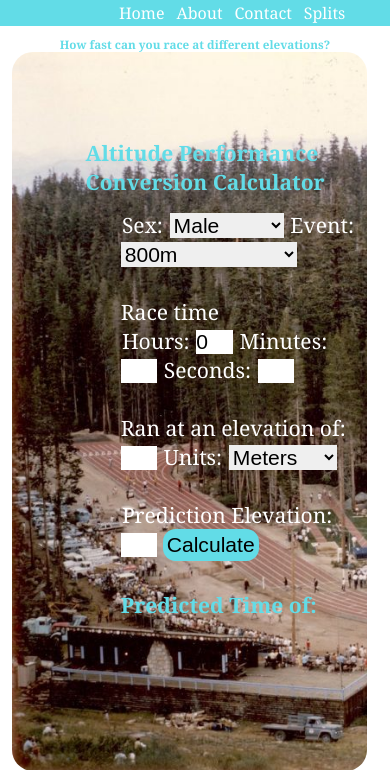
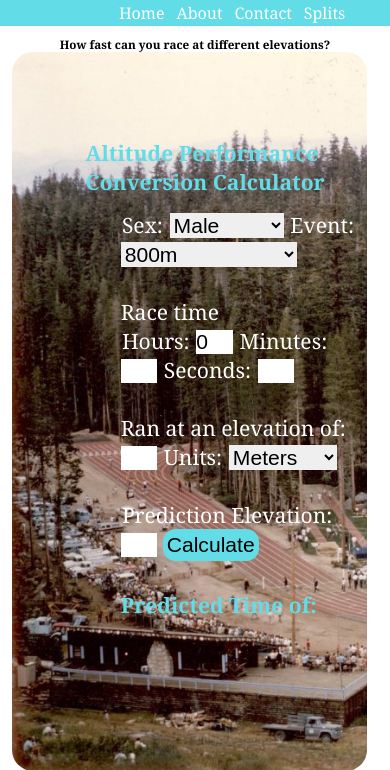
Before and after one commit to alescalera/TrackCalculator, a Flask app: page / in a window 390 px wide. Shown: the top 770 px of the page. Run offline with Flask 2, Linux system fonts and the light colour scheme; some libraries are stand-ins or nearby versions.

Commit message:
removed body
removed body from title css

```diff
--- a/static/css/tracksite.css
+++ b/static/css/tracksite.css
@@ -281,7 +281,7 @@ form{
 	border-radius: 2.5vh;
 }
 
-body, h3, #title,{
+h3, #title,{
 	color:#62DCE7 !important;
 }
 
@@ -377,7 +377,7 @@ form{
 	border-radius: 2.5vh;
 }
 
-body,#title, h3{
+#title, h3{
 	color:#62DCE7 !important;
 }
 
```
